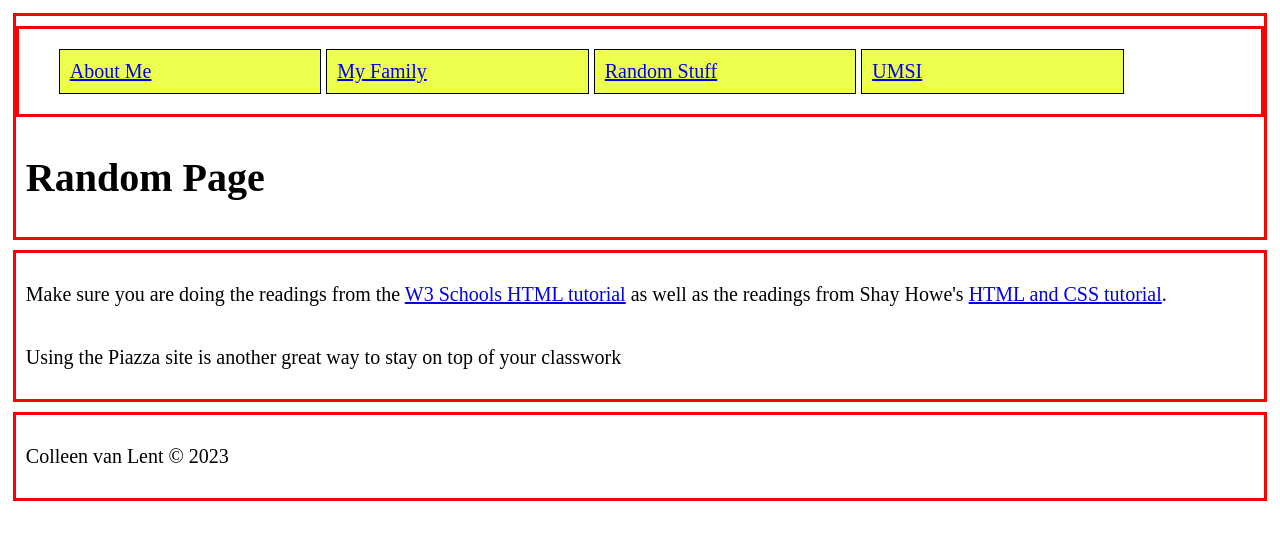
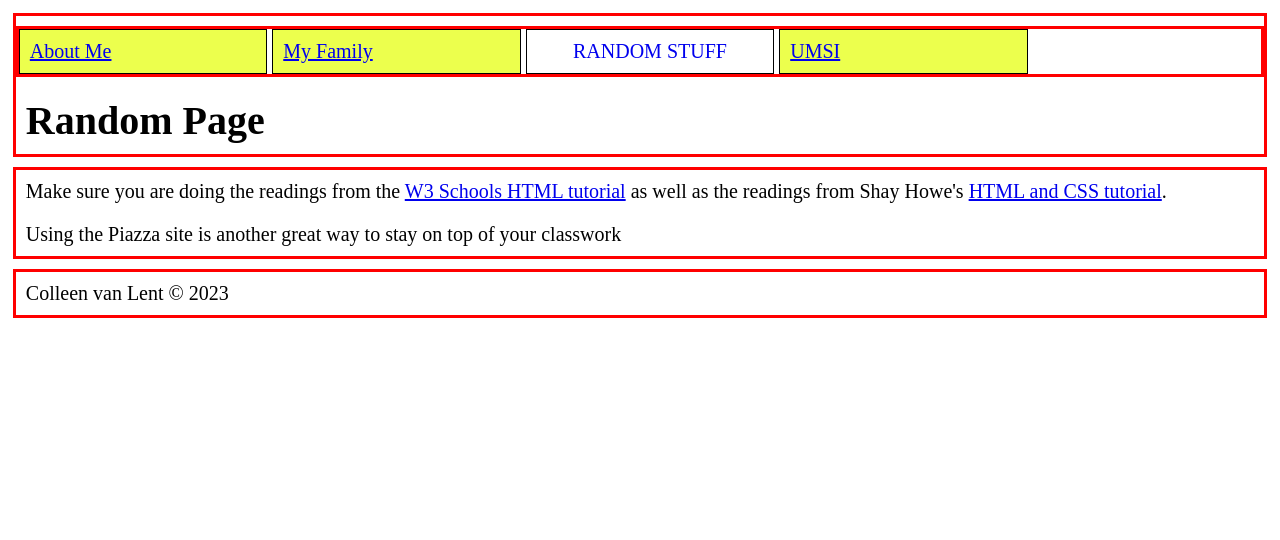
Before and after one commit to sofia-simon/hw1-w25, a plain HTML site: page random.html in a window 1280 px wide. Drawn offline with Linux system fonts and the light colour scheme.

Commit message:
Add files via upload

```diff
--- a/random.html
+++ b/random.html
@@ -6,7 +6,7 @@
 	<meta charset="UTF-8">
 	<meta name="viewport" content="width=device-width, initial-scale=1.0">
 	<link rel="icon" href="images/favicon.ico">
-	<link rel="stylesheet" href="css/rest.css">
+	<link rel="stylesheet" href="css/reset.css">
 	<link rel="stylesheet" href="css/style.css">
 
 	<title>Random</title>
@@ -18,8 +18,8 @@
 			<ul>
 				<li><a href = "index.html">About Me</a></li>
 				<li><a href = "family.html">My Family</a></li>
-				<li><a href = "random.html">Random Stuff</a></li>
-				<li><a href = "si.umich.edu">UMSI</a></li>
+				<li class="active"><a href = "random.html">Random Stuff</a></li>
+				<li><a href = "http://www.si.umich.edu">UMSI</a></li>
 			</ul>
 		</nav>
 
```
Also changed, not shown: family.html (+5 -5 lines).
